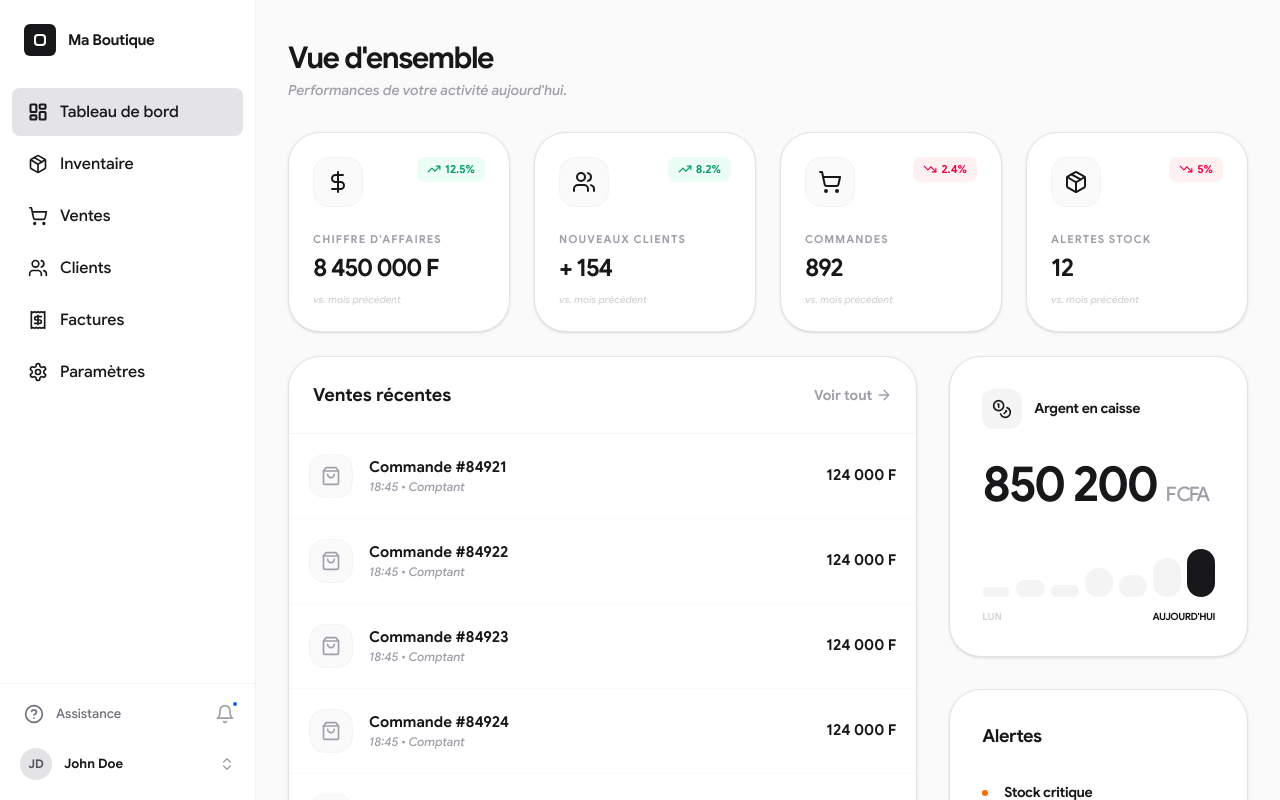
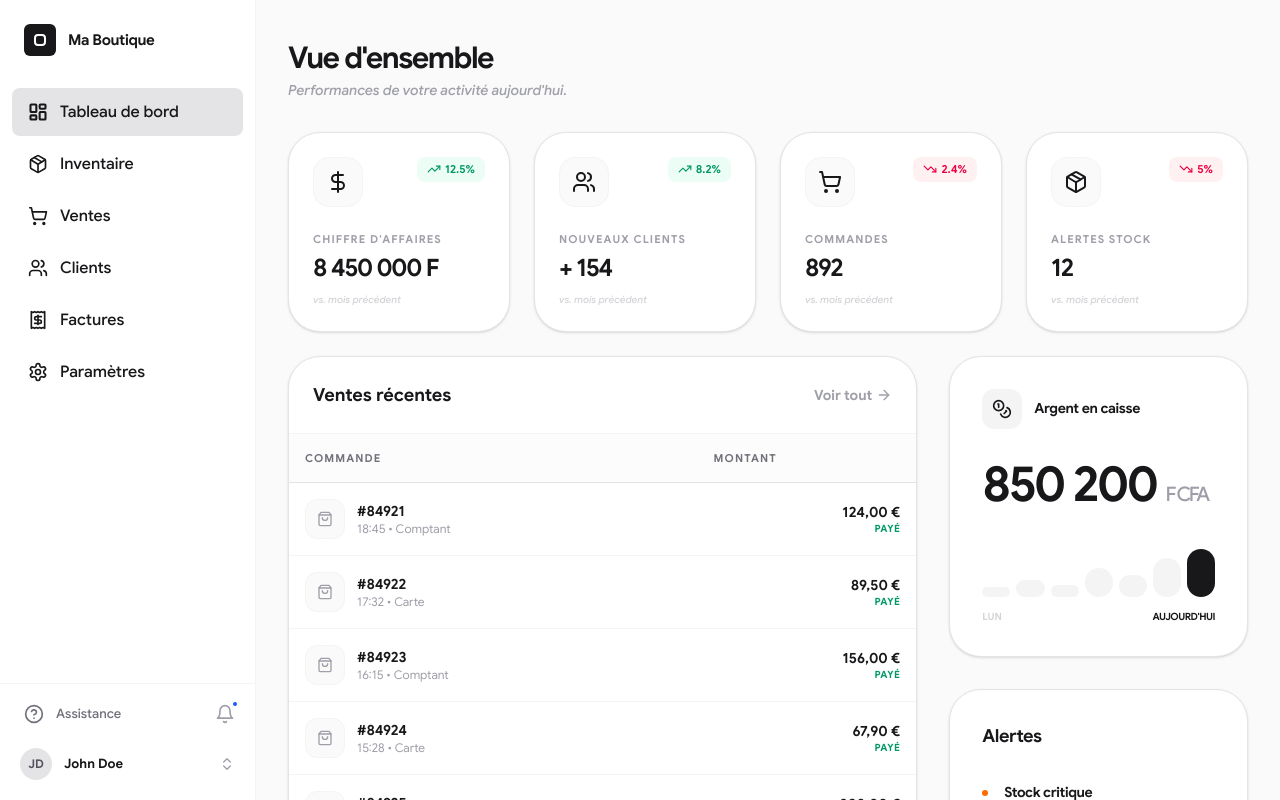
Before and after one commit to Salimkaneki/app.stockmasterr.com, a Next.js app: page /dashboard in a window 1280 px wide. Shown: the top 800 px of the page. Built offline with nearby package versions, Linux system fonts and the light colour scheme.

Commit message:
Simplify table architecture: remove RecentSalesTable, use DataTable directly
- Remove RecentSalesTable.tsx component
- Update dashboard to use DataTable with sales configuration
- Keep only the generic DataTable component for reusability

```diff
--- a/app/dashboard/page.tsx
+++ b/app/dashboard/page.tsx
@@ -2,11 +2,48 @@
 
 import React from "react";
 import KPI from "../../components/KPI";
+import DataTable, { Column } from "../../components/DataTable";
 import {
-  LuArrowRight,
-  LuShoppingBag,
   LuCoins,
+  LuShoppingBag
 } from "react-icons/lu";
+
+const salesColumns: Column[] = [
+  {
+    key: "orderInfo",
+    label: "Commande",
+    render: (_, sale) => (
+      <div className="flex items-center gap-3">
+        <div className="w-10 h-10 rounded-xl bg-zinc-50 flex items-center justify-center border border-zinc-100">
+          <LuShoppingBag className="w-4 h-4 text-zinc-400" />
+        </div>
+        <div>
+          <p className="font-bold text-zinc-900">{sale.orderNumber}</p>
+          <p className="text-xs text-zinc-400">{sale.time} • {sale.paymentMethod}</p>
+        </div>
+      </div>
+    )
+  },
+  {
+    key: "amount",
+    label: "Montant",
+    render: (amount, sale) => (
+      <div className="text-right">
+        <p className="font-bold text-zinc-900">{amount}</p>
+        <p className="text-[10px] text-emerald-600 font-bold uppercase tracking-wider">{sale.status}</p>
+      </div>
+    )
+  }
+];
+
+const salesData = [
+  { orderNumber: "#84921", time: "18:45", paymentMethod: "Comptant", amount: "124,00 €", status: "Payé" },
+  { orderNumber: "#84922", time: "17:32", paymentMethod: "Carte", amount: "89,50 €", status: "Payé" },
+  { orderNumber: "#84923", time: "16:15", paymentMethod: "Comptant", amount: "156,00 €", status: "Payé" },
+  { orderNumber: "#84924", time: "15:28", paymentMethod: "Carte", amount: "67,90 €", status: "Payé" },
+  { orderNumber: "#84925", time: "14:12", paymentMethod: "Comptant", amount: "203,00 €", status: "Payé" },
+  { orderNumber: "#84926", time: "13:45", paymentMethod: "Carte", amount: "45,00 €", status: "Payé" }
+];
 
 export default function DashboardPage() {
   return (
@@ -19,33 +56,12 @@ export default function DashboardPage() {
 
           {/* COLONNE GAUCHE : VENTES RÉCENTES */}
           <div className="lg:col-span-2">
-            <div className="bg-white rounded-4xl border border-zinc-200 shadow-sm overflow-hidden">
-              <div className="p-6 border-b border-zinc-100 flex justify-between items-center">
-                <h2 className="text-lg font-bold text-zinc-900">Ventes récentes</h2>
-                <button className="text-zinc-400 text-sm font-bold flex items-center gap-1 hover:text-zinc-900 transition-colors">
-                  Voir tout <LuArrowRight className="w-4 h-4" />
-                </button>
-              </div>
-
-              <div className="divide-y divide-zinc-50">
-                {[1, 2, 3, 4, 5, 6].map((order) => (
-                  <div key={order} className="p-5 flex items-center justify-between hover:bg-zinc-50/80 transition-colors cursor-pointer group">
-                    <div className="flex items-center gap-4">
-                      <div className="w-11 h-11 rounded-2xl bg-zinc-50 flex items-center justify-center border border-zinc-100 group-hover:bg-white transition-colors">
-                        <LuShoppingBag className="w-5 h-5 text-zinc-400 group-hover:text-zinc-900" />
-                      </div>
-                      <div>
-                        <p className="font-bold text-zinc-900 text-[15px]">Commande #8492{order}</p>
-                        <p className="text-xs text-zinc-400 font-medium italic">18:45 • Comptant</p>
-                      </div>
-                    </div>
-                    <div className="text-right">
-                      <p className="font-bold text-zinc-900 text-[15px]">124 000 F</p>
-                    </div>
-                  </div>
-                ))}
-              </div>
-            </div>
+            <DataTable
+              columns={salesColumns}
+              data={salesData}
+              title="Ventes récentes"
+              showViewAll={true}
+            />
           </div>
 
           {/* COLONNE DROITE : CAISSE & ALERTES */}
--- /dev/null
+++ b/components/DataTable.tsx
@@ -0,0 +1,88 @@
+"use client";
+
+import React from "react";
+import { LuArrowRight } from "react-icons/lu";
+
+export interface Column {
+  key: string;
+  label: string;
+  render?: (value: any, row: any) => React.ReactNode;
+}
+
+interface DataTableProps {
+  columns: Column[];
+  data: any[];
+  title?: string;
+  showViewAll?: boolean;
+  onViewAll?: () => void;
+  emptyMessage?: string;
+  className?: string;
+}
+
+export default function DataTable({
+  columns,
+  data,
+  title,
+  showViewAll = false,
+  onViewAll,
+  emptyMessage = "Aucune donnée disponible",
+  className = ""
+}: DataTableProps) {
+  if (data.length === 0) {
+    return (
+      <div className={`bg-white rounded-4xl border border-zinc-200 shadow-sm p-8 ${className}`}>
+        {title && <h2 className="text-lg font-bold text-zinc-900 mb-4">{title}</h2>}
+        <p className="text-zinc-500 text-center py-8">{emptyMessage}</p>
+      </div>
+    );
+  }
+
+  return (
+    <div className={`bg-white rounded-4xl border border-zinc-200 shadow-sm overflow-hidden ${className}`}>
+      {title && (
+        <div className="p-6 border-b border-zinc-100 flex justify-between items-center">
+          <h2 className="text-lg font-bold text-zinc-900">{title}</h2>
+          {showViewAll && (
+            <button
+              onClick={onViewAll}
+              className="text-zinc-400 text-sm font-bold flex items-center gap-1 hover:text-zinc-900 transition-colors"
+            >
+              Voir tout <LuArrowRight className="w-4 h-4" />
+            </button>
+          )}
+        </div>
+      )}
+
+      <div className="overflow-x-auto">
+        <table className="w-full">
+          <thead className="bg-zinc-50/50 border-b border-zinc-200">
+            <tr>
+              {columns.map((column) => (
+                <th
+                  key={column.key}
+                  className="text-left p-4 text-[11px] font-bold text-zinc-500 uppercase tracking-widest"
+                >
+                  {column.label}
+                </th>
+              ))}
+            </tr>
+          </thead>
+          <tbody className="divide-y divide-zinc-100">
+            {data.map((row, index) => (
+              <tr key={index} className="hover:bg-zinc-50/50 transition-colors">
+                {columns.map((column) => (
+                  <td key={column.key} className="p-4 text-sm text-zinc-900">
+                    {column.render
+                      ? column.render(row[column.key], row)
+                      : row[column.key]
+                    }
+                  </td>
+                ))}
+              </tr>
+            ))}
+          </tbody>
+        </table>
+      </div>
+    </div>
+  );
+}
```
